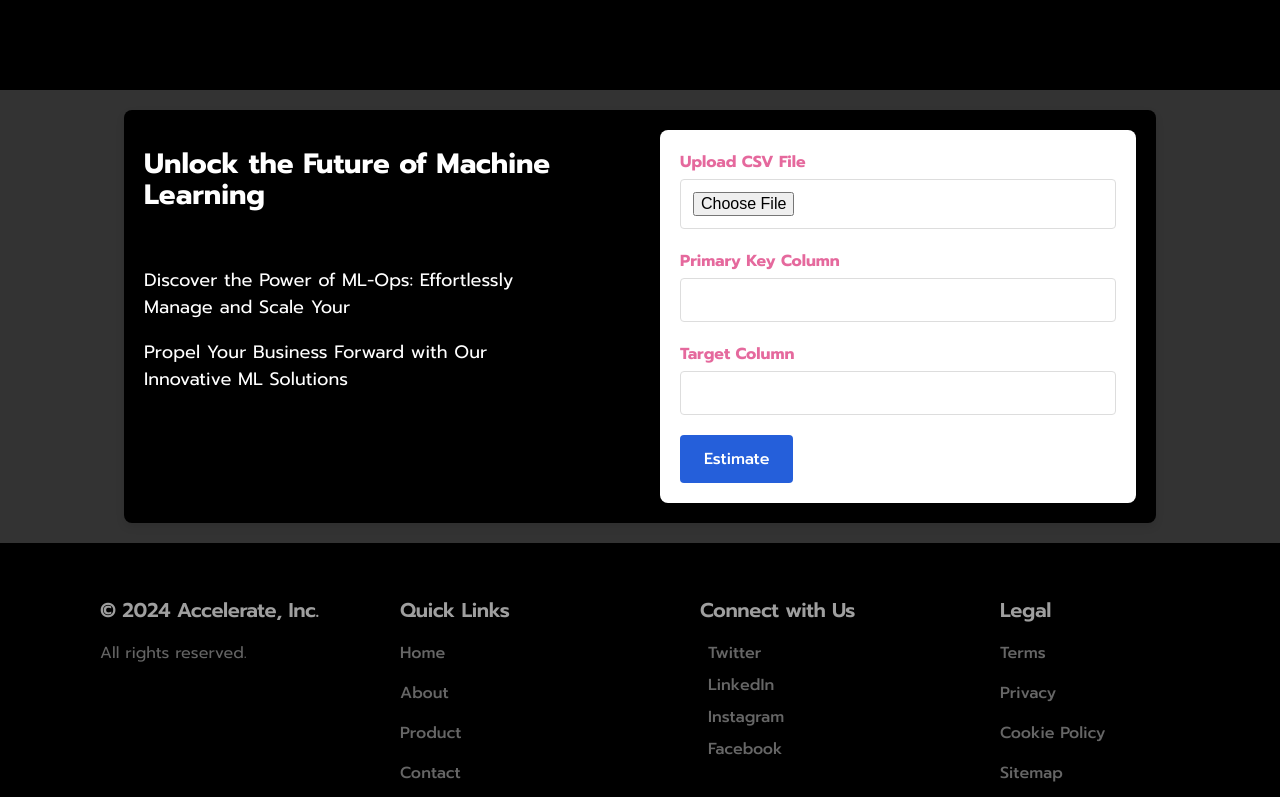
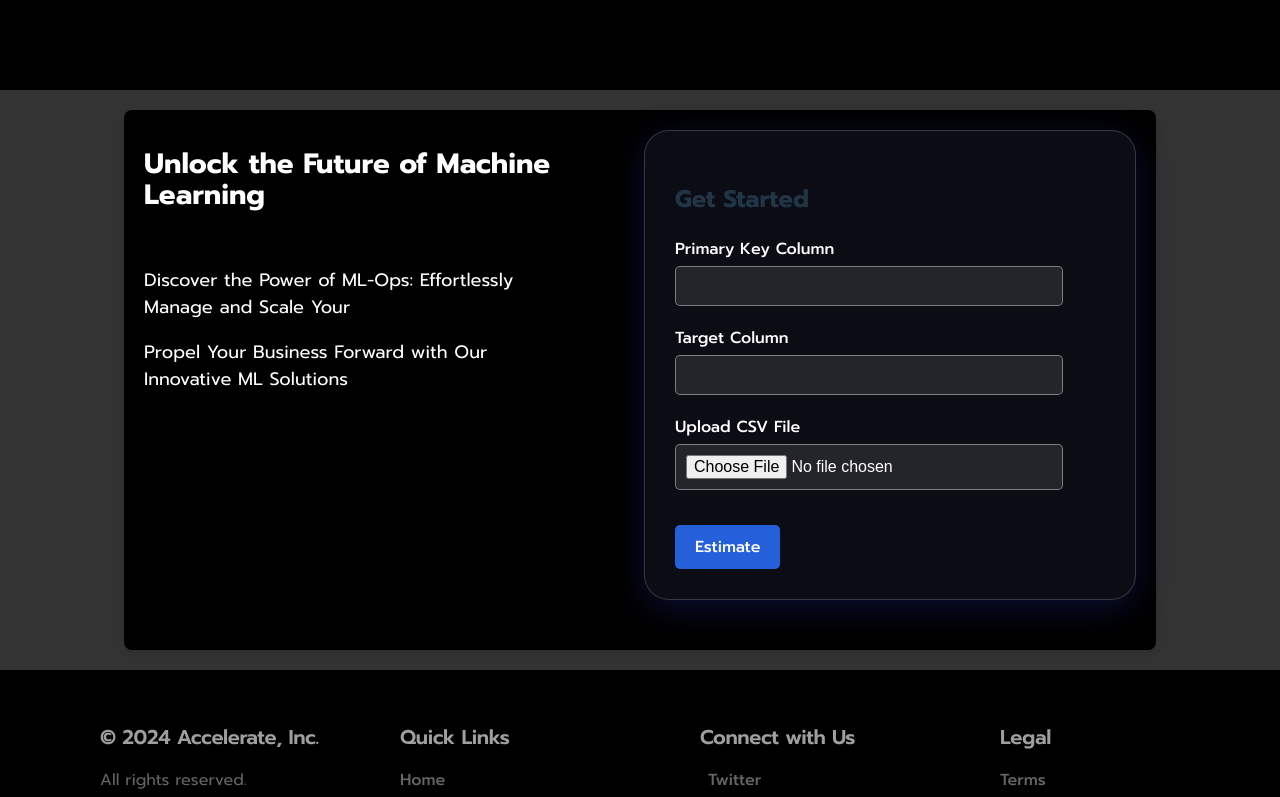
Before and after one commit to Nancy-30/darkflow, a React (Vite) app in the folder frontend/my-app/: page / in a window 1280 px wide. Shown: the part 710-1507 px from the top of the page. Built offline with nearby package versions, Linux system fonts and the light colour scheme; a web font is replaced by a local one.

Commit message:
input form design

```diff
--- a/frontend/my-app/src/components/Input.css
+++ b/frontend/my-app/src/components/Input.css
@@ -81,3 +81,98 @@
   .submit-button:hover {
     background: #0056b3;
   }
+
+
+
+  /* Styles for the modal overlay */
+.modal-overlay {
+  position: fixed;
+  top: 0;
+  left: 0;
+  width: 100%;
+  height: 100%;
+  background-color: rgba(0, 0, 0, 0.5); /* Slightly lighter semi-transparent background */
+  display: flex;
+  justify-content: center;
+  align-items: center;
+  z-index: 1000;
+}
+
+/* Styles for the modal content container */
+.modal-content {
+  background: rgba(63, 66, 103, 0.2); /* Semi-transparent white background */
+  backdrop-filter: blur(12px); /* Frosted glass effect */
+  -webkit-backdrop-filter: blur(12px); /* For Safari */
+  padding: 30px;
+  border-radius: 25px;
+  width: 430px;
+  max-width: 90%;
+  position: relative;
+  box-shadow: 0 8px 32px 0 rgba(31, 38, 135, 0.37); /* Soft shadow with a slight blue tint */
+  border: 1px solid rgba(255, 255, 255, 0.18); /* More subtle border */
+  margin-bottom: 30px;
+}
+
+/* Styles for the modal close button */
+.modal-close {
+  position: absolute;
+  top: -25px;
+  right: -25px;
+  font-size: 40px;
+  border: none;
+  background: none;
+  cursor: pointer;
+  color: #fff; /* White color to match the modal design */
+}
+
+/* Styles for form groups within the modal */
+.form-group {
+  margin-bottom: 20px;
+}
+
+.form-group label {
+  display: block;
+  margin-bottom: 5px;
+  font-weight: 500;
+  color: #fff; /* Light text color */
+}
+
+.form-group input[type="text"],
+.form-group input[type="file"] {
+  width: 85%;
+  padding: 10px;
+  border-radius: 5px;
+  border: 1px solid rgba(255, 255, 255, 0.4); /* Lighter border to match the frosted effect */
+  font-size: 16px;
+  background-color: rgba(255, 255, 255, 0.1); /* Semi-transparent input background */
+  color: #fff; /* Light text color for contrast */
+}
+
+/* Hover and focus effects for inputs */
+.form-group input[type="text"]:hover,
+.form-group input[type="file"]:hover,
+.form-group input[type="text"]:focus,
+.form-group input[type="file"]:focus {
+  border-color: #9cb3e1; /* Lighter blue for focus state */
+  outline: none;
+  background-color: rgba(255, 255, 255, 0.2); /* Slightly more opaque on focus */
+}
+
+/* Styles for the submit button */
+.submit-button {
+  padding: 10px 20px;
+  border: none;
+  border-radius: 5px;
+  background-color: #255FDA; /* Blue background */
+  color: #fff; /* White text */
+  font-size: 16px;
+  cursor: pointer;
+  transition: background-color 0.3s ease, transform 0.2s ease;
+  margin-top: 15px;
+}
+
+/* Hover effect for the submit button */
+.submit-button:hover {
+  background-color: #1d4fb8; /* Darker blue on hover */
+  transform: scale(1.05); /* Slight scale up on hover */
+}
--- a/frontend/my-app/src/components/Input.jsx
+++ b/frontend/my-app/src/components/Input.jsx
@@ -2,6 +2,12 @@ import React, { forwardRef } from 'react';
 import './Input.css';
 
 const Input = forwardRef((props, ref) => {
+  const handleSubmit = (e) => {
+    e.preventDefault();
+    // Handle form submission here
+    alert('Estimate submitted!');
+    onClose();
+  };
   return (
     <div className="info-modal-overlay" ref={ref}>
       <div className="info-modal-content">
@@ -11,12 +17,9 @@ const Input = forwardRef((props, ref) => {
           <p>Discover the Power of ML-Ops: Effortlessly Manage and Scale Your</p>
           <p>Propel Your Business Forward with Our Innovative ML Solutions</p>
         </div>
-        <div className="info-form">
-          <form>
-            <div className="form-group">
-              <label htmlFor="csvFile">Upload CSV File</label>
-              <input type="file" id="csvFile" name="csvFile" accept=".csv" required />
-            </div>
+        <div className="modal-content">
+        <h2>Get Started</h2>
+        <form onSubmit={handleSubmit}>
           <div className="form-group">
             <label htmlFor="primaryKey">Primary Key Column</label>
             <input type="text" id="primaryKey" name="primaryKey" required />
@@ -25,7 +28,13 @@ const Input = forwardRef((props, ref) => {
             <label htmlFor="targetColumn">Target Column</label>
             <input type="text" id="targetColumn" name="targetColumn" required />
           </div>
-            <button type="submit" className="submit-button">Estimate</button>
+          <div className="form-group">
+            <label htmlFor="csvFile">Upload CSV File</label>
+            <input type="file" id="csvFile" name="csvFile" accept=".csv" required />
+          </div>
+          <button type="submit" className="submit-button">
+            Estimate
+          </button>
         </form>
       </div>
       </div>
```
Lines whose indentation alone changed are shown as unchanged.
